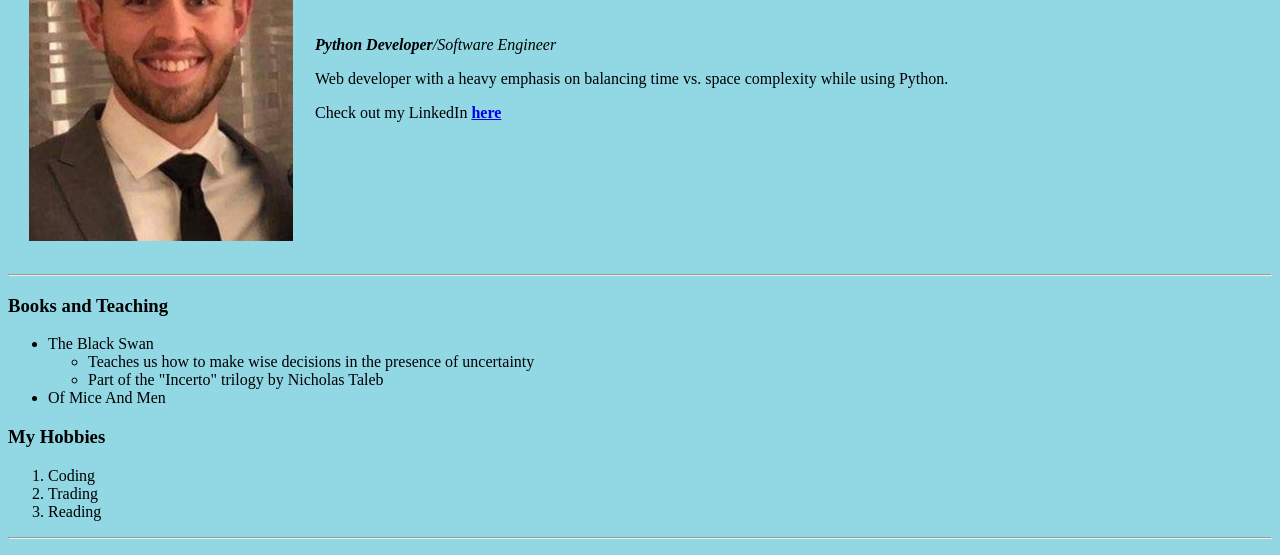
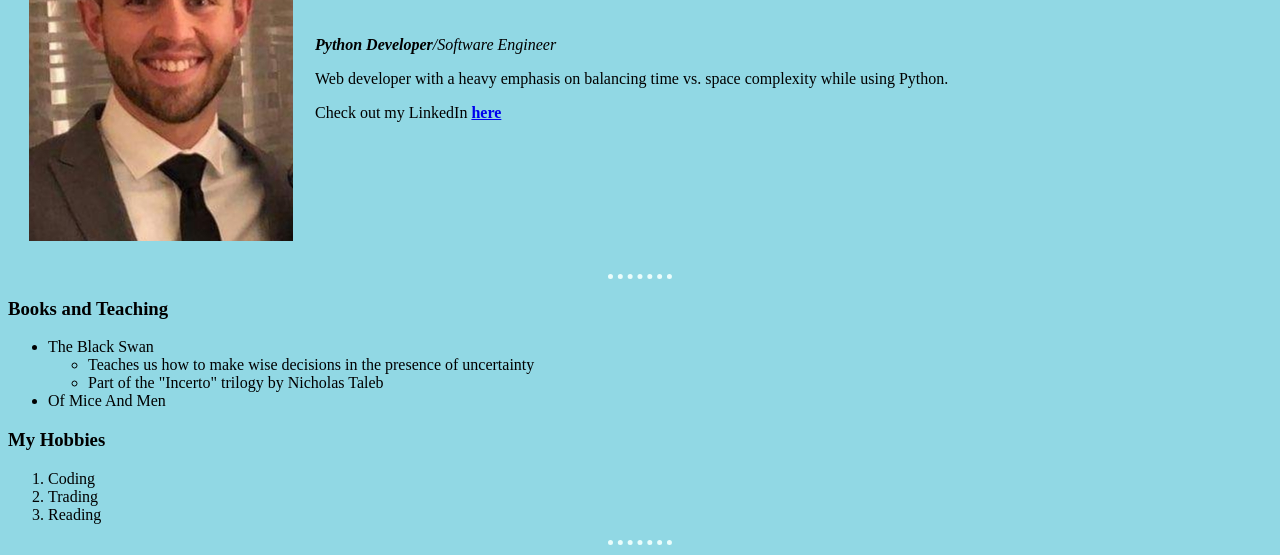
Before and after one commit to cjones1047/cv, a plain HTML site: page index.html in a window 1280 px wide. Shown: the part 216-771 px from the top of the page. Drawn offline with Linux system fonts and the light colour scheme.

Commit message:
Styled background color and all horizontal rules

```diff
--- a/index.html
+++ b/index.html
@@ -3,8 +3,20 @@
     <head>
         <meta charset="UTF-8">
         <title>Casey's Personal Website</title>
+        <style>
+            body {
+                background-color: #91D8E4;
+            }
+            hr {
+                border-style: none;
+                border-top-style: dotted;
+                border-color: #EAFDFC;
+                border-width: 5px;
+                width: 5%;
+            }
+        </style>
     </head>
-    <body style="background-color: #91D8E4;">
+    <body>
         <table cellspacing="20">
             <tr>
                 <td>
```
